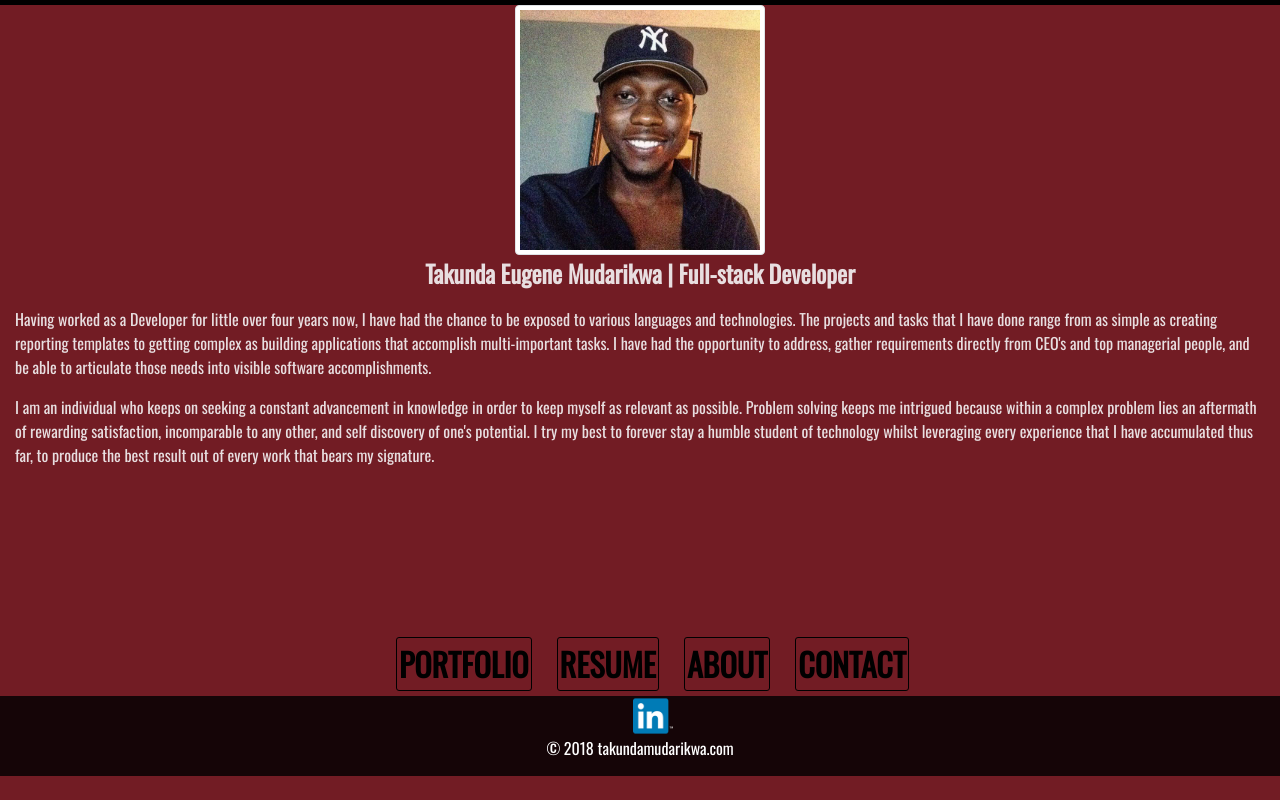
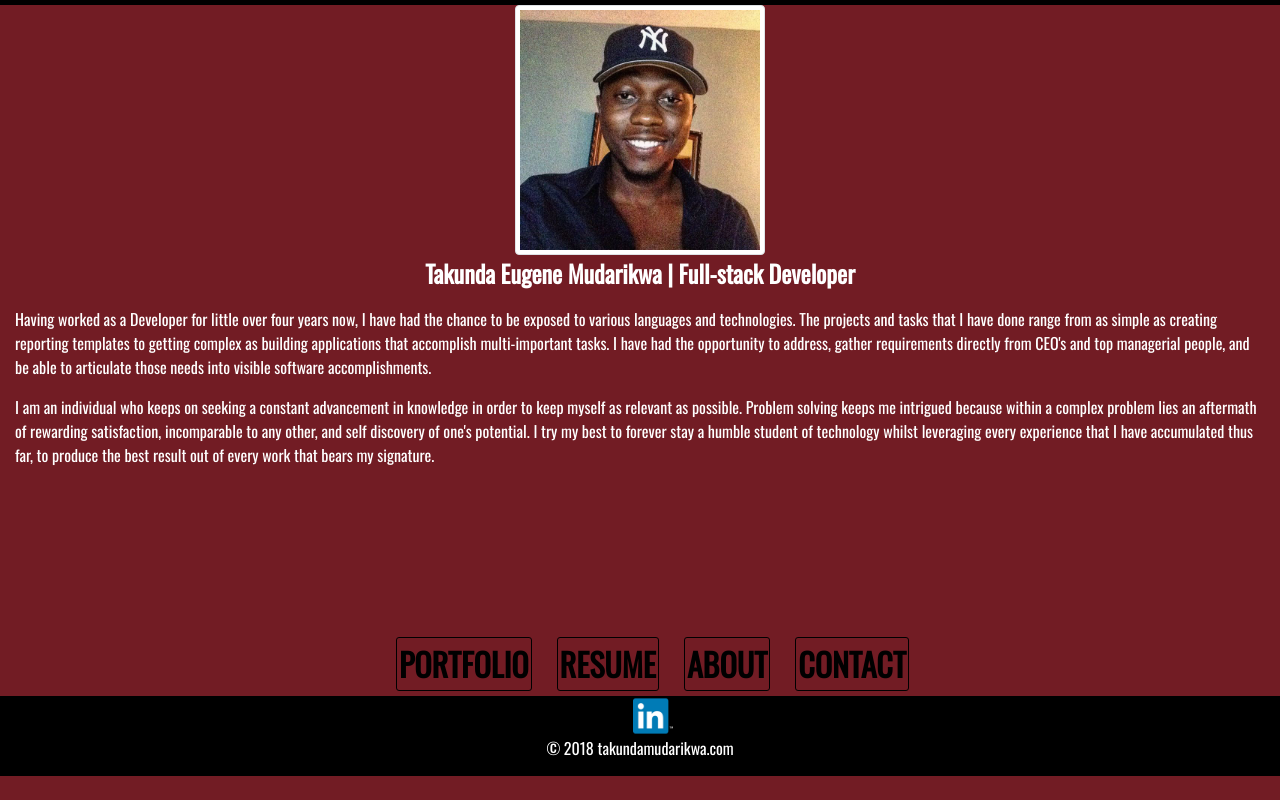
Before and after one commit to tmudarikwa/PERSONAL-WEBSITE, a Node server app: page / in a window 1280 px wide. Run offline with Node 20, Linux system fonts and the light colour scheme.

Commit message:
updating color pallete

```diff
--- a/public/stylesheets/style.css
+++ b/public/stylesheets/style.css
@@ -4,7 +4,7 @@
 body {
  font-family: 'Oswald', sans-serif;
  background-color: rgba(114, 28, 36, 1);
- color: #f8f9fae0;
+ color:white;
 }
 
 .container-fluid {
@@ -50,7 +50,7 @@ a{
  footer styles
 */
 footer{
-  background-color: #000000cf;
+  background-color:black;
   text-align: center;
   color:white;
 }
```
